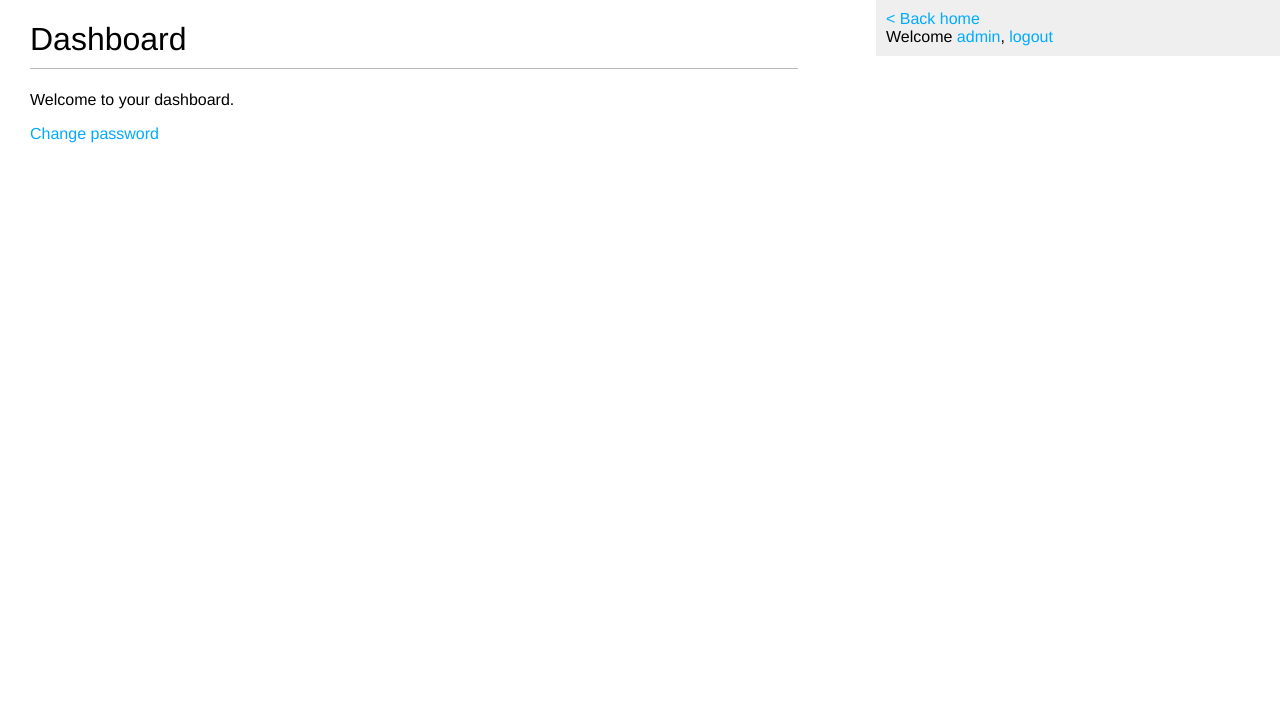
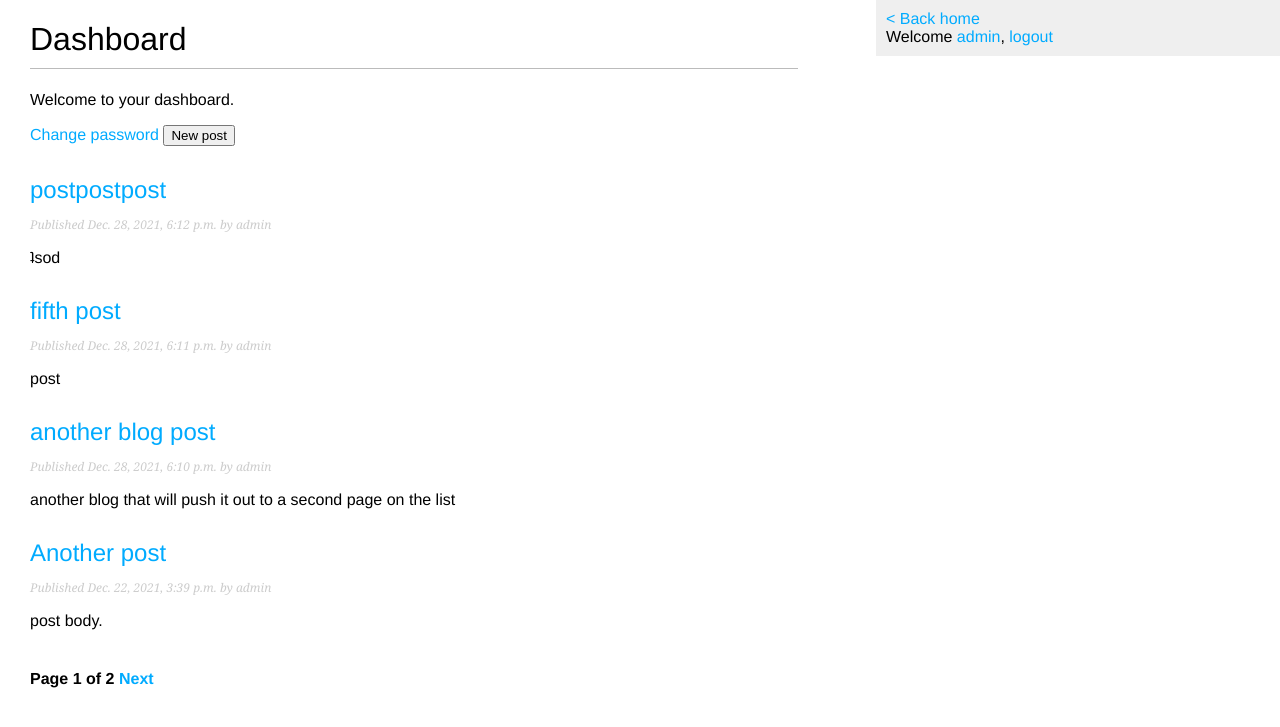
Before and after one commit to Code-Institute-Submissions/finnahern-dev-blog_AprResub, a Django app: page /dashboard/ in a window 1280 px wide. Shown: the top 727 px of the page. Run offline with Django 4.2, Linux system fonts and the light colour scheme; a user stored in the database is signed in; data comes from the database, SQL or seed files in the repository; both versions use the stored data as it was after the commit.

Commit message:
Add list of posts belonging to the current user to dashboard.html

```diff
--- a/devsite/blog/templates/blog/base.html
+++ b/devsite/blog/templates/blog/base.html
@@ -17,8 +17,7 @@
     </div>
     <div id="sidebar">
         <a href="{% url 'blog:post_list' %}">< Back home</a>
-        <br>
-        <span class="user">
+        <div class="user">
             {% if request.user.is_authenticated %}
                 Welcome <a href="{% url 'blog:dashboard' %}">{{ request.user.username }}</a>,
                 <a href="{% url 'blog:logout' %}">logout</a>
@@ -26,7 +25,7 @@
                 <a href="{% url 'blog:login' %}">Login</a>
                 <a href="{% url 'blog:register' %}">Register</a>
             {% endif %}
-        </span>
+        </div>
     </div>
 </body>
 </html>
--- a/devsite/blog/templates/blog/dashboard.html
+++ b/devsite/blog/templates/blog/dashboard.html
@@ -6,4 +6,19 @@
     <h1>Dashboard</h1>
     <p>Welcome to your dashboard.</p>
     <a href="{% url 'blog:password_change' %}">Change password</a>
+
+    <button >New post</button>
+
+    {% for post in posts %}
+        <h2>
+            <a href="{{post.get_absolute_url}}">
+                {{ post.title }}
+            </a>
+        </h2>
+        <p class="date">
+            Published {{ post.publish }} by {{ post.author }}
+        </p>
+        {{ post.body|truncatewords:30|linebreaks}}
+    {% endfor %}
+    {% include "pagination.html" with page=posts %}
 {% endblock %}
--- a/devsite/blog/views.py
+++ b/devsite/blog/views.py
@@ -73,9 +73,21 @@ def dashboard(request):
     """
     Function to render the dashboard template
     """
+    object_list = Post.published.filter(author=request.user)
+    paginator = Paginator(object_list, 4) # 4 posts in each page
+    page = request.GET.get('page')
+    try:
+        posts = paginator.page(page)
+    except PageNotAnInteger:
+        # If page is not an integer deliver the first page
+        posts = paginator.page(1)
+    except EmptyPage:
+        # If page is out of range deliver last page of results
+        posts = paginator.page(paginator.num_pages)
     return render(request,
                 "blog/dashboard.html",
-                {"section": "dashboard"})
+                {'page': page,
+                "posts": posts})
 
 
 def register(request):
```
Also changed, not shown: devsite/db.sqlite3.
